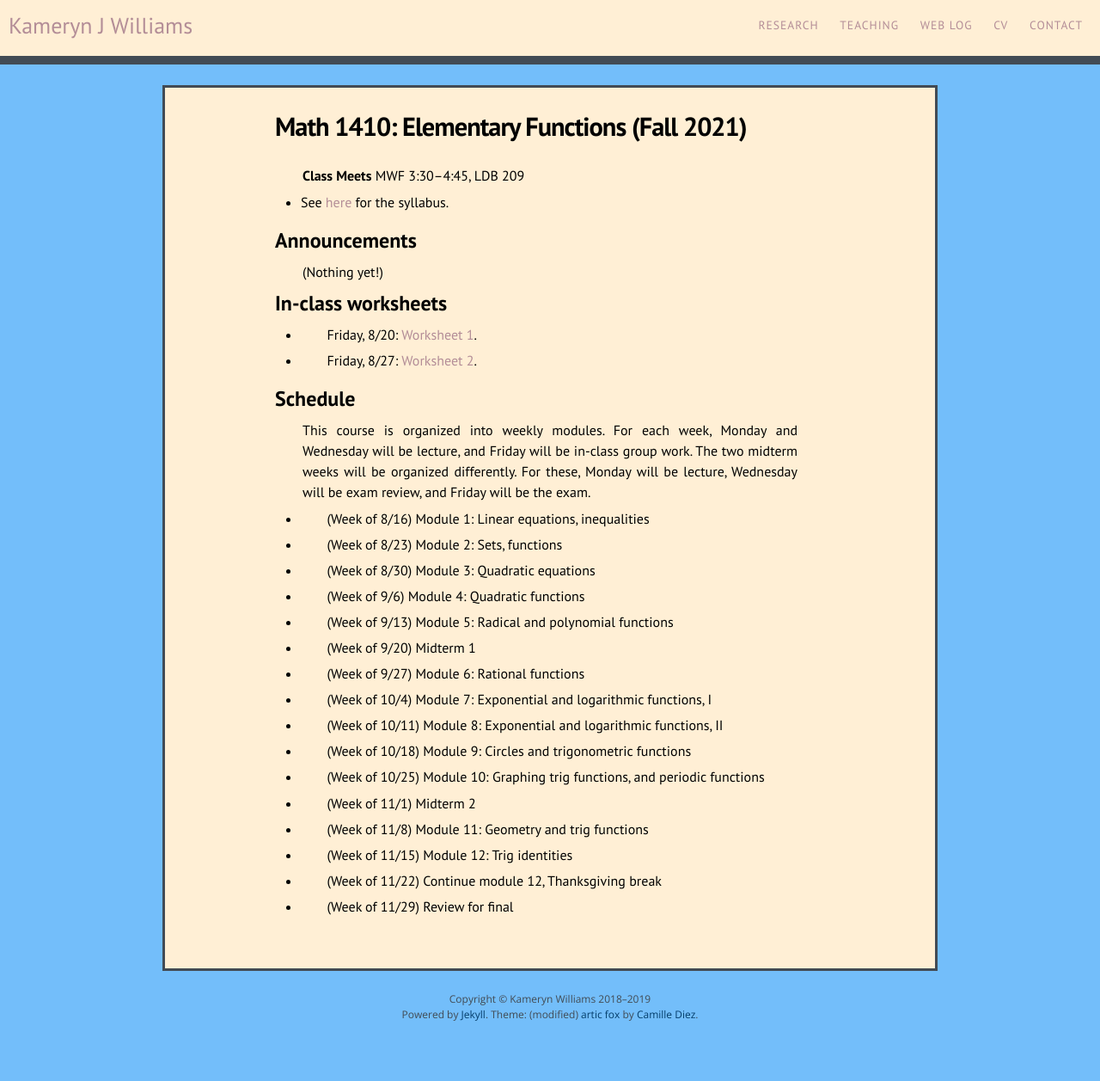
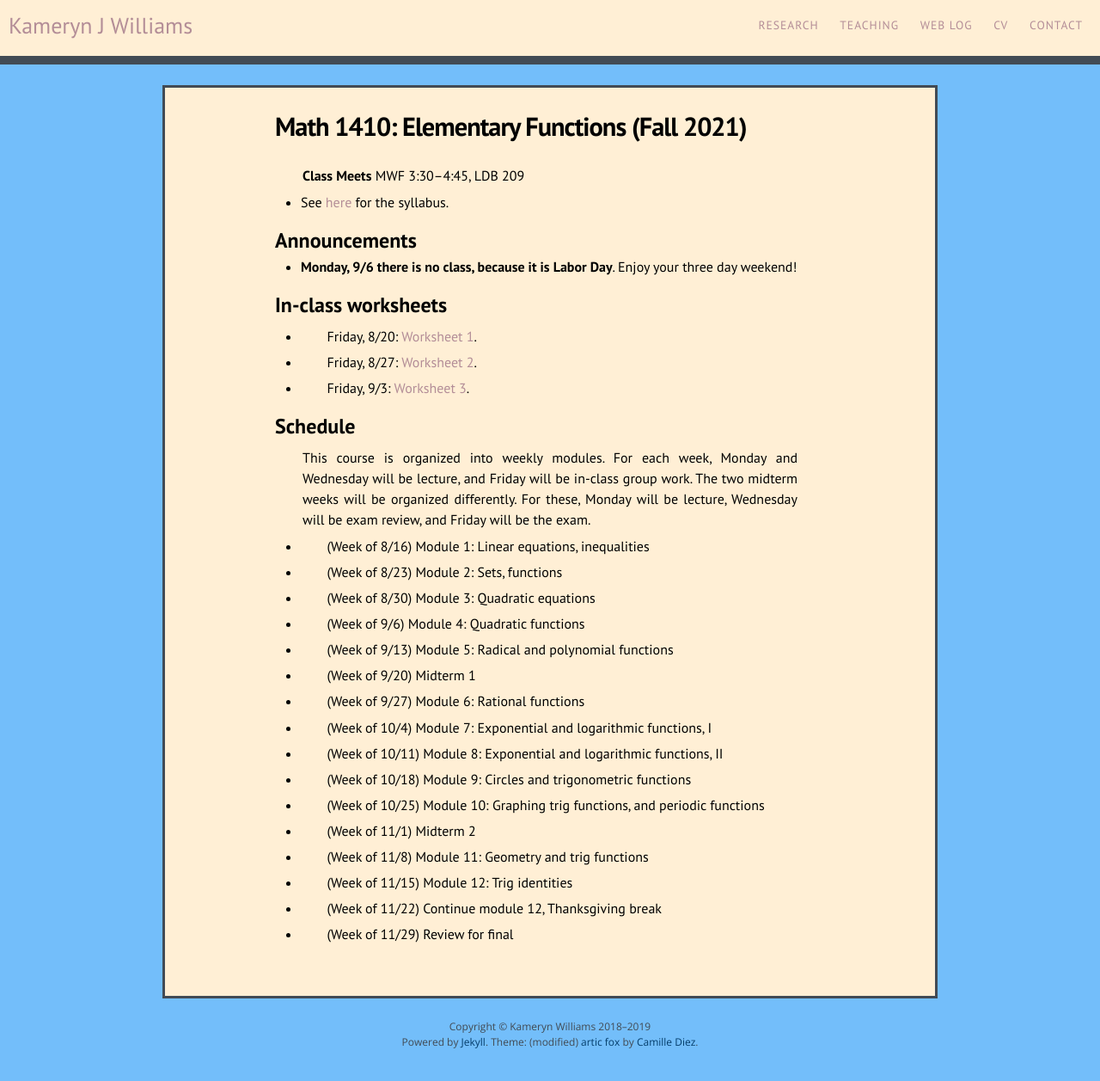
Before and after one commit to kamerynjw/kamerynjw.github.io, a Jekyll site: the page built from teaching/2021/math1410.md, in a window 1280 px wide. Shown: the whole page at 86% size. Built offline with Jekyll 4.4.1, drawn with Linux system fonts in a browser that asks for light colours; nearby versions of some CDN libraries; before the commit the page ends 1225 px from its top, so only the background shows below that.

Commit message:
new worksheet here

```diff
--- a/teaching/2021/math1410.md
+++ b/teaching/2021/math1410.md
@@ -13,7 +13,7 @@ permalink: /teaching/2021/math1410/
 Announcements
 -------------
 
-(Nothing yet!)
+* **Monday, 9/6 there is no class, because it is Labor Day**. Enjoy your three day weekend!
 
 
 In-class worksheets
@@ -22,6 +22,8 @@ In-class worksheets
 * Friday, 8/20: [Worksheet 1]({{ page.url }}w1.pdf).
 
 * Friday, 8/27: [Worksheet 2]({{ page.url }}w2.pdf).
+
+* Friday, 9/3: [Worksheet 3]({{ page.url }}w3.pdf).
 
 
 
```
Also changed, not shown: teaching/2021/math1332.md (+2 -0 lines), 1 other file.
